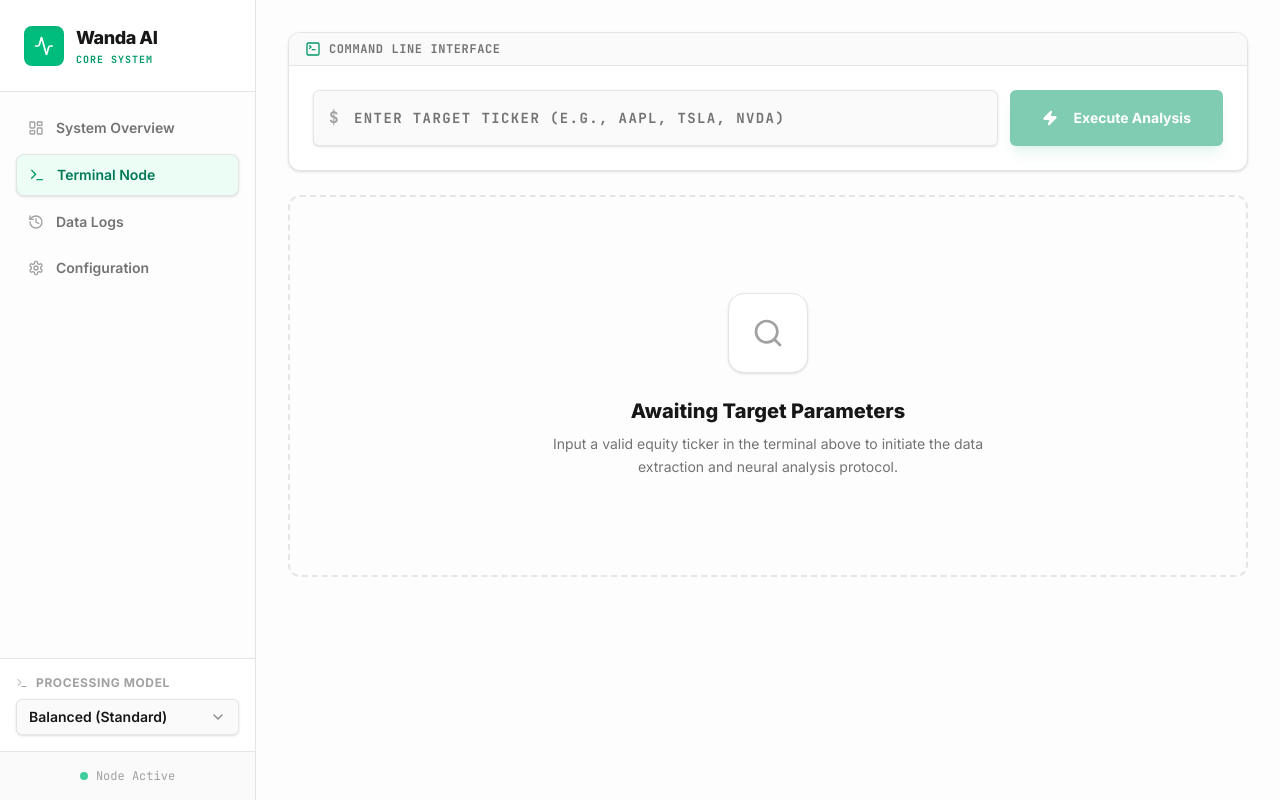
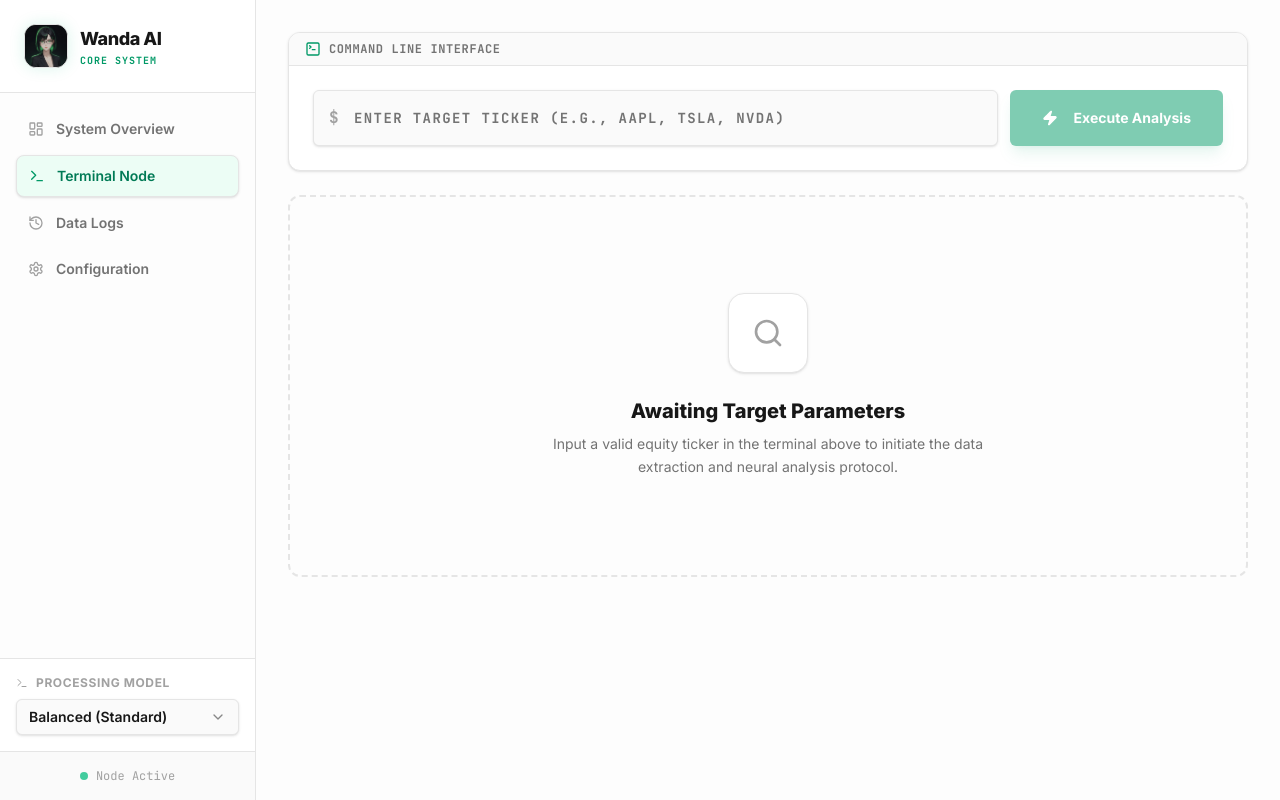
Before and after one commit to omnimasudo/HedgeFund, a Next.js app: page /dashboard in a window 1280 px wide. Both pictures are taken after a click on the button "Terminal Node". Built offline with nearby package versions, Linux system fonts and the light colour scheme.

Commit message:
feat: enhance DashboardPage with formatted history and transition animations; update Sidebar with logo image

```diff
--- a/src/app/dashboard/page.tsx
+++ b/src/app/dashboard/page.tsx
@@ -14,7 +14,7 @@
   const [apiKey, setApiKey] = useState("")
   const [history, setHistory] = useState<AnalysisHistory[]>([])
 
-  // Load from localStorage on mount (LOGIKA TIDAK DISENTUH)
+  // Load from localStorage on mount
   useEffect(() => {
     const savedApiKey = localStorage.getItem("openrouter_api_key")
     const savedHistory = localStorage.getItem("analysis_history")
@@ -39,7 +39,7 @@
     if (savedPersona) setPersona(savedPersona)
   }, [])
 
-  // Save to localStorage (LOGIKA TIDAK DISENTUH)
+  // Save to localStorage
   const handleApiKeyChange = (key: string) => {
     setApiKey(key)
     localStorage.setItem("openrouter_api_key", key)
@@ -55,40 +55,15 @@
     handleHistoryUpdate(newHistory)
   }
 
-  const renderContent = () => {
-    switch (activeView) {
-      case "dashboard":
-        return (
-          <DashboardView
-            history={history.map((h) => ({
-              id: h.id,
-              symbol: h.symbol,
-              decision: h.result.finalDecision.decision,
-              timestamp: h.timestamp,
-            }))}
-          />
-        )
-      case "analyze":
-        return <StockAnalyzer persona={persona} apiKey={apiKey} />
-      case "history":
-        return (
-          <History
-            history={history}
-            onSelect={(item) => {
-              console.log("Selected:", item)
-            }}
-            onDelete={handleDeleteHistory}
-          />
-        )
-      case "settings":
-        return <Settings apiKey={apiKey} onApiKeyChange={handleApiKeyChange} />
-      default:
-        return <DashboardView history={[]} />
-    }
-  }
+  // Pre-format history props for DashboardView
+  const formattedDashboardHistory = history.map((h) => ({
+    id: h.id,
+    symbol: h.symbol,
+    decision: h.result.finalDecision.decision,
+    timestamp: h.timestamp,
+  }))
 
   return (
-    // Penambahan font Inter dan background clean light mode untuk konsistensi Wanda AI
     <div className="flex min-h-screen bg-[#FDFDFD] font-[family-name:var(--font-inter)] text-neutral-900 selection:bg-emerald-200">
       <Sidebar
         activeView={activeView}
@@ -96,9 +71,46 @@
         persona={persona}
         onPersonaChange={setPersona}
       />
-      <main className="flex-1 p-8 overflow-auto">
+
+      <main className="flex-1 p-8 overflow-x-hidden overflow-y-auto">
         <div className="max-w-7xl mx-auto h-full">
-          {renderContent()}
+
+          {/* ANIMASI TRANSISI: Kita menggunakan Tailwind 'animate-in fade-in slide-in-from-bottom-4 duration-500'
+            agar setiap kali tab berganti, kontennya seolah muncul perlahan dari bawah ke atas.
+          */}
+
+          {activeView === "dashboard" && (
+            <div className="animate-in fade-in slide-in-from-bottom-4 duration-500 fill-mode-forwards">
+              <DashboardView history={formattedDashboardHistory} />
+            </div>
+          )}
+
+          {/* CACHING TRICK: Komponen StockAnalyzer TIDAK di-unmount agar statenya (ticker, loading, result)
+            tetap terjaga. Kita hanya mengganti class antara 'block' dan 'hidden'.
+            Animasi CSS akan tetap berjalan saat display berubah dari hidden ke block.
+          */}
+          <div className={activeView === "analyze" ? "block animate-in fade-in slide-in-from-bottom-4 duration-500 fill-mode-forwards" : "hidden"}>
+            <StockAnalyzer persona={persona} apiKey={apiKey} />
+          </div>
+
+          {activeView === "history" && (
+            <div className="animate-in fade-in slide-in-from-bottom-4 duration-500 fill-mode-forwards">
+              <History
+                history={history}
+                onSelect={(item) => {
+                  console.log("Selected:", item)
+                }}
+                onDelete={handleDeleteHistory}
+              />
+            </div>
+          )}
+
+          {activeView === "settings" && (
+            <div className="animate-in fade-in slide-in-from-bottom-4 duration-500 fill-mode-forwards">
+              <Settings apiKey={apiKey} onApiKeyChange={handleApiKeyChange} />
+            </div>
+          )}
+
         </div>
       </main>
     </div>
--- a/src/app/page.tsx
+++ b/src/app/page.tsx
@@ -16,7 +16,8 @@
   Database,
   LineChart,
   Cpu,
-  Globe
+  Globe,
+  Twitter
 } from "lucide-react";
 
 export default function LandingPage() {
@@ -43,6 +44,14 @@
           <nav className="hidden md:flex items-center gap-8 text-sm font-semibold text-neutral-500">
             <Link href="#core-metrics" className="hover:text-emerald-600 transition-colors">Metrics</Link>
             <Link href="#features" className="hover:text-emerald-600 transition-colors">Architecture</Link>
+            <Link href="https://x.com/wandaihedgefund" target="_blank" rel="noopener noreferrer" className="hover:text-emerald-600 transition-colors flex items-center gap-1">
+              <Twitter className="w-4 h-4" />
+            </Link>
+            <Link href="https://github.com/omnimasudo/wanda-ai-hedgefund" target="_blank" rel="noopener noreferrer" className="hover:text-emerald-600 transition-colors flex items-center gap-1">
+              <svg className="w-4 h-4" viewBox="0 0 24 24" fill="currentColor">
+                <path d="M12 0c-6.626 0-12 5.373-12 12 0 5.302 3.438 9.8 8.207 11.387.599.111.793-.261.793-.577v-2.234c-3.338.726-4.033-1.416-4.033-1.416-.546-1.387-1.333-1.756-1.333-1.756-1.089-.745.083-.729.083-.729 1.205.084 1.839 1.237 1.839 1.237 1.07 1.834 2.807 1.304 3.492.997.107-.775.418-1.305.762-1.604-2.665-.305-5.467-1.334-5.467-5.931 0-1.311.469-2.381 1.236-3.221-.124-.303-.535-1.524.117-3.176 0 0 1.008-.322 3.301 1.23.957-.266 1.983-.399 3.003-.404 1.02.005 2.047.138 3.006.404 2.291-1.552 3.297-1.23 3.297-1.23.653 1.653.242 2.874.118 3.176.77.84 1.235 1.911 1.235 3.221 0 4.609-2.807 5.624-5.479 5.921.43.372.823 1.102.823 2.222v3.293c0 .319.192.694.801.576 4.765-1.589 8.199-6.086 8.199-11.386 0-6.627-5.373-12-12-12z"/>
+              </svg>
+            </Link>
           </nav>
           <Link
             href="/dashboard"
--- a/src/components/AgentCard.tsx
+++ b/src/components/AgentCard.tsx
@@ -19,10 +19,10 @@
 }
 
 const agentColors: Record<string, string> = {
-  value: "bg-amber-500/10 text-amber-600 border-amber-500/20",
-  growth: "bg-blue-500/10 text-blue-600 border-blue-500/20",
-  quant: "bg-purple-500/10 text-purple-600 border-purple-500/20",
-  sentiment: "bg-pink-500/10 text-pink-600 border-pink-500/20",
+  value: "bg-white text-emerald-600 border-emerald-200",
+  growth: "bg-white text-emerald-600 border-emerald-200",
+  quant: "bg-white text-emerald-600 border-emerald-200",
+  sentiment: "bg-white text-emerald-600 border-emerald-200",
 }
 
 export function AgentCard({ agent, compact = false }: AgentCardProps) {
--- a/src/components/Sidebar.tsx
+++ b/src/components/Sidebar.tsx
@@ -1,6 +1,7 @@
 "use client"
 
-import { LayoutDashboard, BarChart3, History, Settings, Terminal, Activity } from "lucide-react"
+import Image from "next/image"
+import { LayoutDashboard, History, Settings, Terminal, Activity } from "lucide-react"
 import { cn } from "@/lib/utils"
 import { PersonaType } from "@/types"
 import {
@@ -27,12 +28,18 @@
 
 export function Sidebar({ activeView, onViewChange, persona, onPersonaChange }: SidebarProps) {
   return (
-    <aside className="w-64 border-r border-neutral-200 bg-[#FDFDFD] flex flex-col h-screen font-[family-name:var(--font-inter)]">
-      {/* Logo */}
+    <aside className="w-64 border-r border-neutral-200 bg-[#FDFDFD] flex flex-col h-screen font-[family-name:var(--font-inter)] z-10">
+      {/* Logo Area */}
       <div className="p-6 border-b border-neutral-200/60 bg-white">
         <div className="flex items-center gap-3">
-          <div className="w-10 h-10 rounded-lg bg-emerald-500 flex items-center justify-center shadow-inner">
-            <Activity className="w-5 h-5 text-white" />
+          {/* Menggunakan Image untuk Maskot Wanda */}
+          <div className="relative w-11 h-11 rounded-xl overflow-hidden flex items-center justify-center shadow-[0_0_15px_rgba(16,185,129,0.15)] border border-emerald-500/20 bg-neutral-900">
+            <Image
+              src="/wanda-hero.jpeg"
+              alt="Wanda AI"
+              fill
+              className="object-cover object-top opacity-90"
+            />
           </div>
           <div>
             <h1 className="font-extrabold text-lg tracking-tight text-neutral-900">Wanda AI</h1>
@@ -73,7 +80,7 @@
           <Terminal className="w-3 h-3" /> Processing Model
         </label>
         <Select value={persona} onValueChange={(v) => onPersonaChange(v as PersonaType)}>
-          <SelectTrigger className="w-full bg-neutral-50 border-neutral-200 text-sm font-semibold">
+          <SelectTrigger className="w-full bg-neutral-50 border-neutral-200 text-sm font-semibold focus:ring-emerald-500">
             <SelectValue placeholder="Select logic" />
           </SelectTrigger>
           <SelectContent>
```
